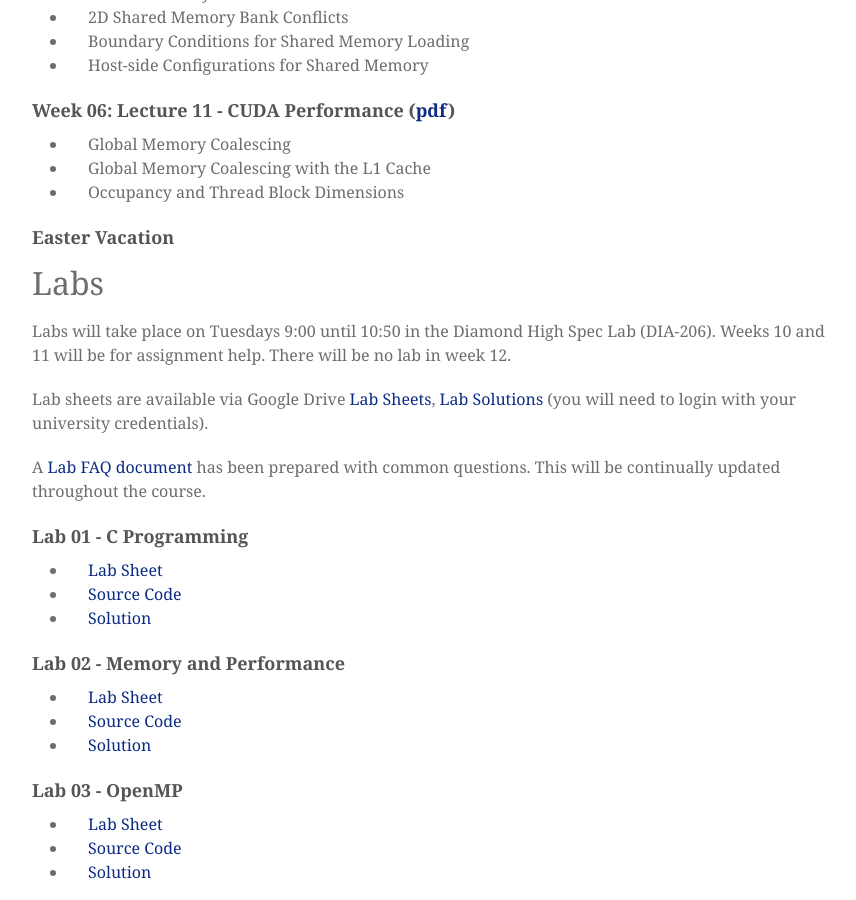
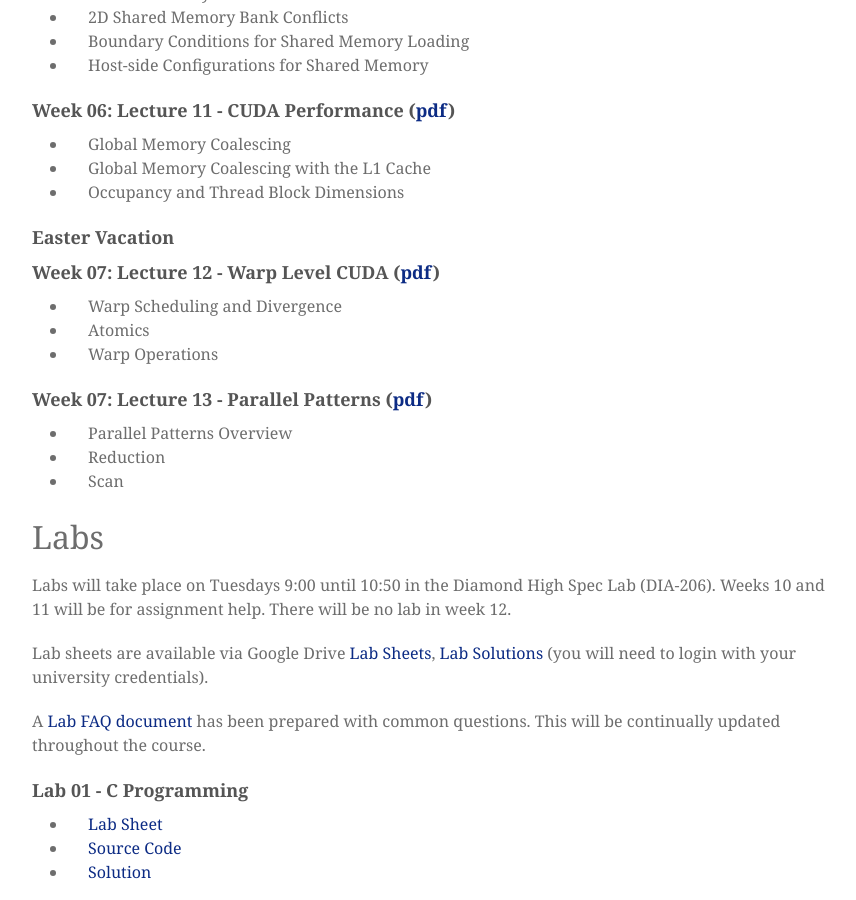
Before and after one commit to mondus/mondus.github.io, a Jekyll site: the page built from teaching/COM4521/index.md, in a window 1280 px wide and 900 px high, scrolled down 2278 px. Shown: the whole window, without its empty margins (208-1064 px from the left). Built offline with Jekyll 4.4.1, drawn with Linux system fonts in a browser that asks for light colours; nearby versions of some CDN libraries; some web fonts are replaced.

Commit message:
Update index.md

```diff
--- a/teaching/COM4521/index.md
+++ b/teaching/COM4521/index.md
@@ -100,6 +100,17 @@ Lectures notes are available via [Google Drive](https://drive.google.com/a/sheff
 
 ### Easter Vacation
 
+### Week 07: Lecture 12 - Warp Level CUDA ([pdf](https://drive.google.com/open?id=0B2HbOiEppVPMbXhfUEcySkxoX3M))
+
+* Warp Scheduling and Divergence
+* Atomics
+* Warp Operations
+
+### Week 07: Lecture 13 - Parallel Patterns ([pdf](https://drive.google.com/open?id=0B2HbOiEppVPMNkJ4NWtvck04M28))
+
+* Parallel Patterns Overview
+* Reduction
+* Scan
 
 # Labs
 
```
